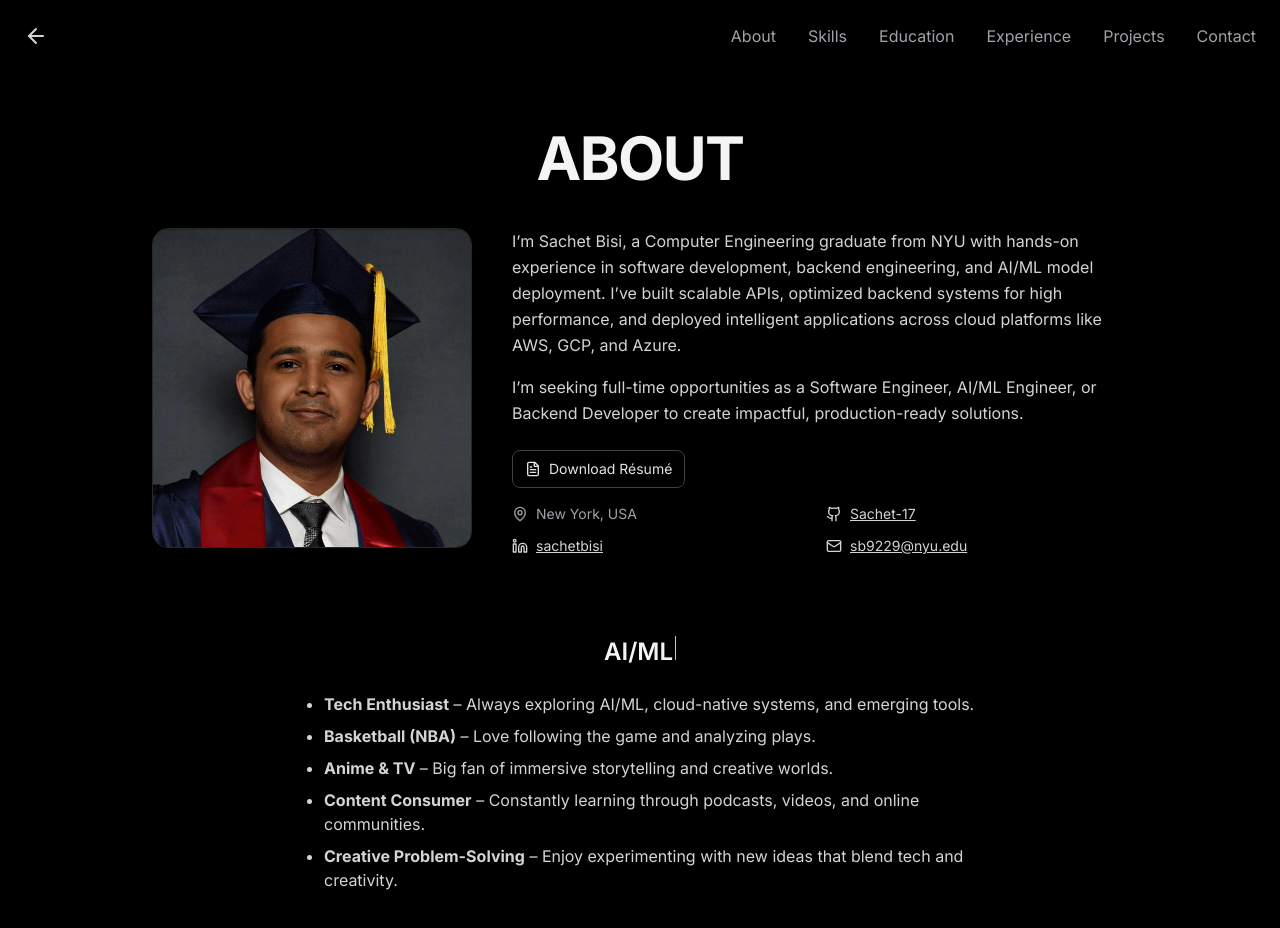
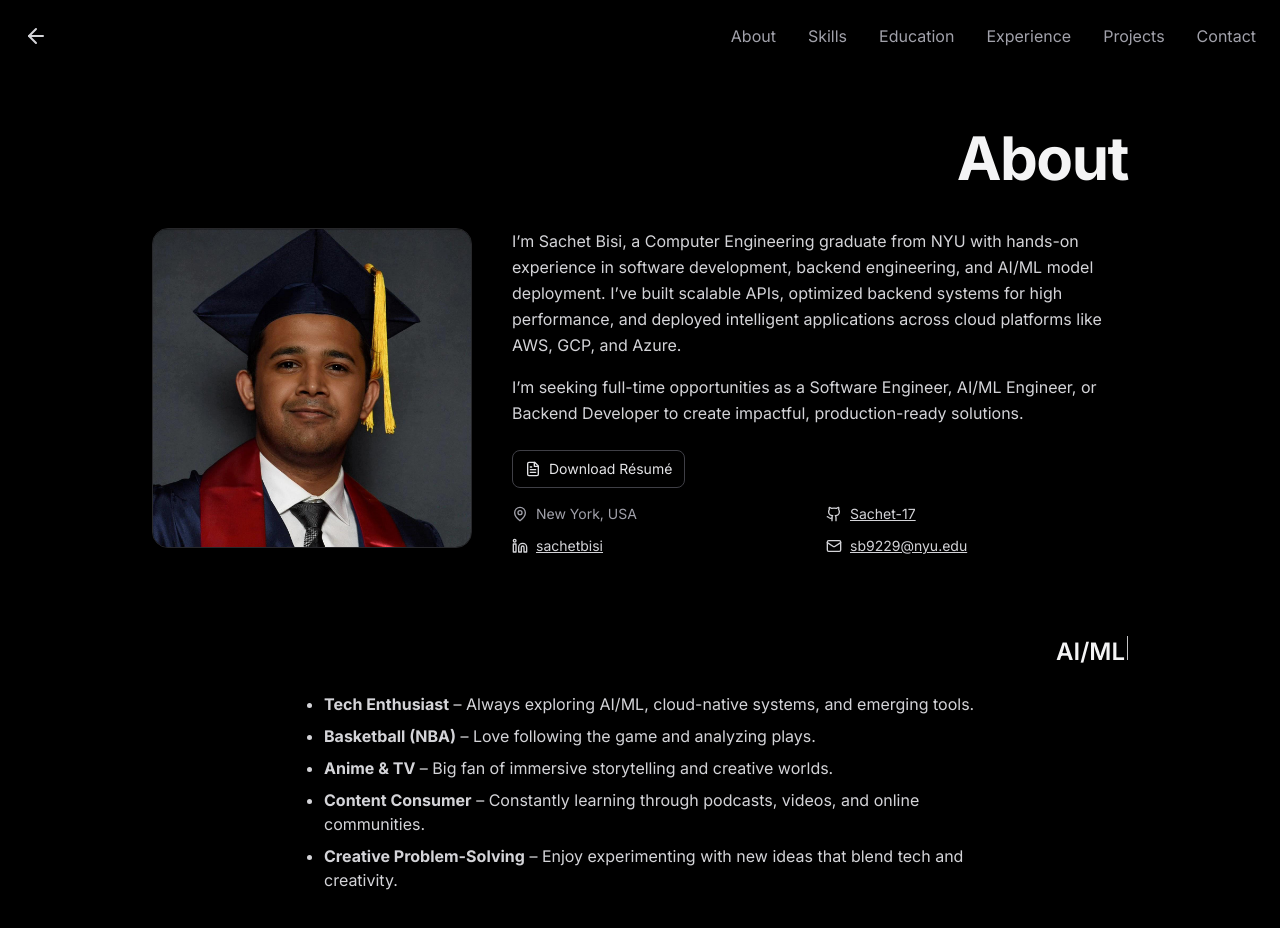
Before and after one commit to Sachet-17/app-portfolio, a Next.js app: page /about in a window 1280 px wide. Shown: the top 928 px of the page. Built offline with nearby package versions, Linux system fonts and the light colour scheme; no server answers; what tailwindcss-debug-screens would draw is missing.

Commit message:
headings

```diff
--- a/app/about/page.tsx
+++ b/app/about/page.tsx
@@ -18,9 +18,9 @@ export default function AboutPage() {
       <Navigation />
 
       {/* Big ABOUT heading */}
-      <header className="mb-10 text-center">
+      <header className="mb-10 text-right">
         <h1 className="text-zinc-100 text-5xl md:text-6xl font-bold tracking-tight">
-          ABOUT
+          About
         </h1>
       </header>
 
@@ -104,11 +104,11 @@ export default function AboutPage() {
       </div>
 
       {/* Interests & Focus with looping typing */}
-      <section className="mt-20 text-center">
+      <section className="mt-20 text-right">
         <h2 className="text-zinc-100 text-2xl font-semibold mb-6">
           <Typing
             words={[
-              "INTERESTS & FOCUS",
+              "Interests & Focus",
               "AI/ML",
               "NBA",
               "Anime & TV",
```
